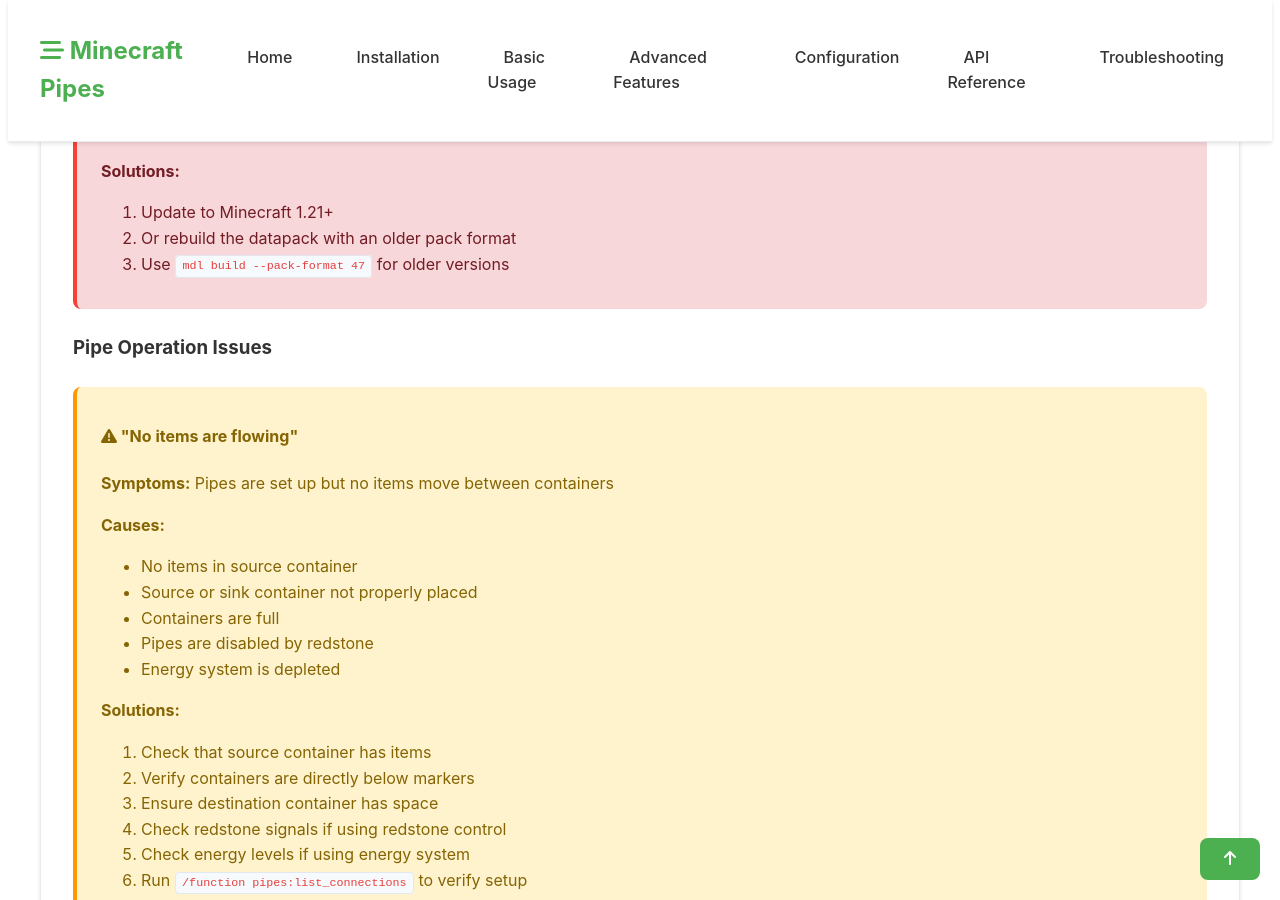
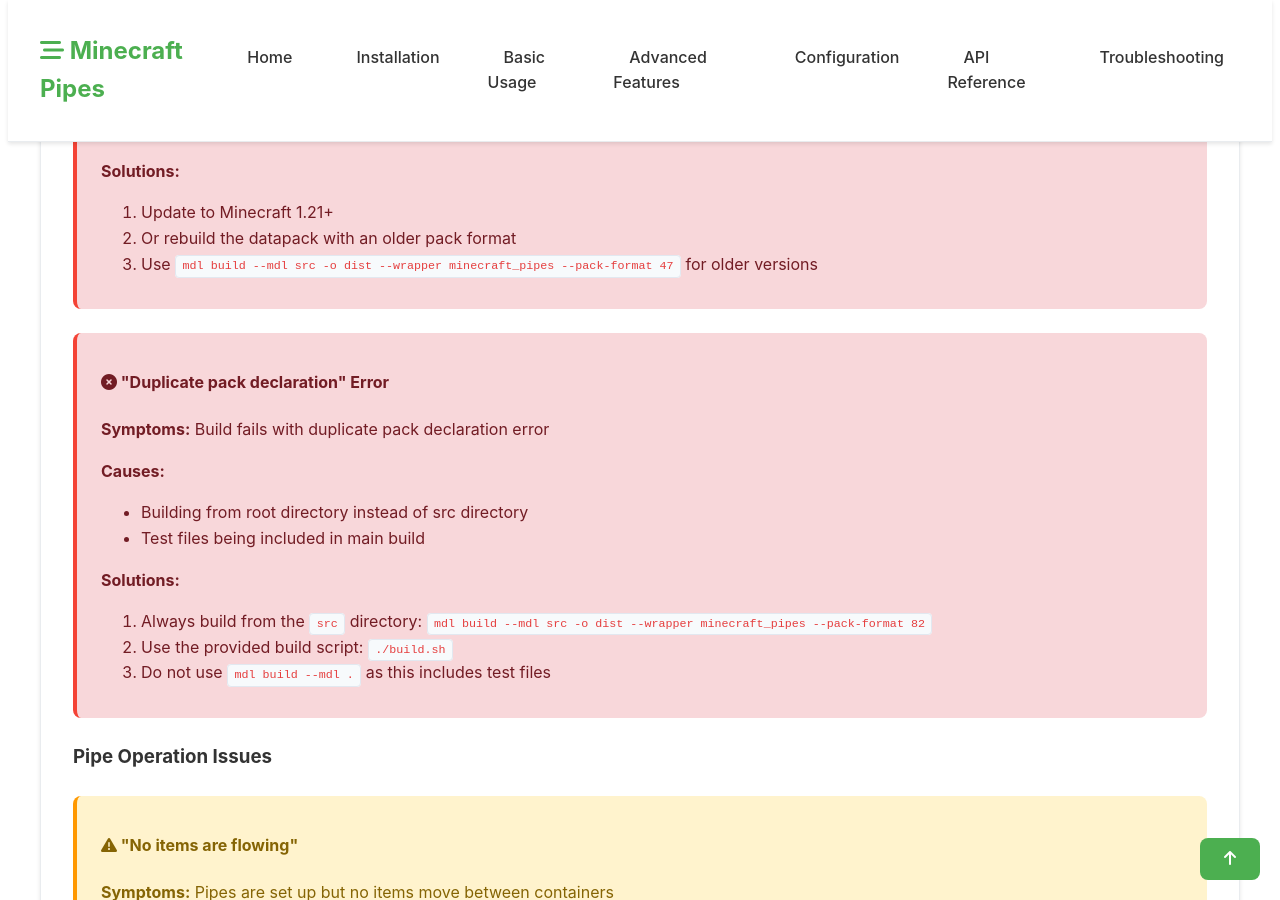
Before and after one commit to aaron777collins/MinecraftPipes, a Jekyll site: the page built from docs/_docs/troubleshooting.md, in a window 1280 px wide and 900 px high, scrolled down 2159 px. Built offline with Jekyll 4.4.1, drawn with Linux system fonts in a browser that asks for light colours; nearby versions of some CDN libraries.

Commit message:
Update website documentation with correct build instructions - Fix build command in API reference to use src directory - Add comprehensive testing section to installation guide - Add troubleshooting section for duplicate pack declaration errors - Document build script usage and test structure

```diff
--- a/docs/_docs/troubleshooting.md
+++ b/docs/_docs/troubleshooting.md
@@ -85,7 +85,23 @@
     <ol>
       <li>Update to Minecraft 1.21+</li>
       <li>Or rebuild the datapack with an older pack format</li>
-      <li>Use <code>mdl build --pack-format 47</code> for older versions</li>
+      <li>Use <code>mdl build --mdl src -o dist --wrapper minecraft_pipes --pack-format 47</code> for older versions</li>
+    </ol>
+  </div>
+
+  <div class="alert alert-error">
+    <h4><i class="fas fa-times-circle"></i> "Duplicate pack declaration" Error</h4>
+    <p><strong>Symptoms:</strong> Build fails with duplicate pack declaration error</p>
+    <p><strong>Causes:</strong></p>
+    <ul>
+      <li>Building from root directory instead of src directory</li>
+      <li>Test files being included in main build</li>
+    </ul>
+    <p><strong>Solutions:</strong></p>
+    <ol>
+      <li>Always build from the <code>src</code> directory: <code>mdl build --mdl src -o dist --wrapper minecraft_pipes --pack-format 82</code></li>
+      <li>Use the provided build script: <code>./build.sh</code></li>
+      <li>Do not use <code>mdl build --mdl .</code> as this includes test files</li>
     </ol>
   </div>
 
```
Also changed, not shown: docs/_docs/api-reference.md (+1 -1 lines), docs/_docs/installation.md (+37 -3 lines).
